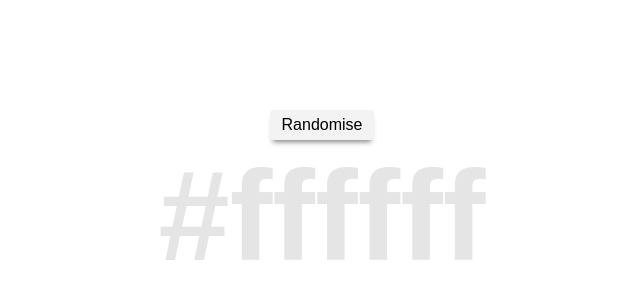
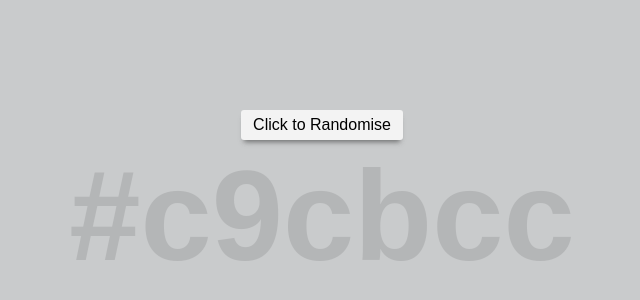
Before and after one commit to rolandjlevy/js-random-background-color, a plain HTML site: page index.html in a window 1280 px wide. Shown: the part 208-508 px from the top of the page, without its empty margins (318-958 px from the left). Drawn offline with Linux system fonts and the light colour scheme.

Commit message:
Refactored

```diff
--- a/index.html
+++ b/index.html
@@ -8,7 +8,7 @@
   </head>
   <body>
     <main class="wrapper">
-      <span class="btn">Randomise</span>
+      <span class="btn">Click to Randomise</span>
       <h1 class="header">#ffffff</h1>
     </main>
     <script src="script.js"></script>
--- a/script.js
+++ b/script.js
@@ -1,24 +1,21 @@
+document.addEventListener('DOMContentLoaded', () => {
+
   const header = document.querySelector('.header');
   const btn = document.querySelector('.btn');
-let timer = false;
 
   const base = 16;
   const hexStringLength = 6;
-const hex = [];
+  const hexChars = [];
   let counter = 0;
+  let timer = false;
 
-while (counter < base) {
-  let hexChar = counter.toString(base);
-  hex.push(hexChar);
-  counter++;
+  while (++counter < base) {
+    let char = counter.toString(base);
+    hexChars.push(char);
   }
 
   btn.addEventListener('mousedown', (e) => {
-  timer = setInterval(() => {
-    const colour = generateHexString();
-    document.body.style.backgroundColor = colour;
-    header.innerHTML = colour;
-  }, 1);
+    timer = setInterval(randomise, 1);
   });
 
   btn.addEventListener('mouseup', (e) => {
@@ -29,10 +26,20 @@ const generateHexString = () => {
     let result = '#';
     let counter = 0;
     while (++counter <= hexStringLength) {
-    const n = getRandomNum(hex.length-1);
-    result += hex[n];
+      const n = getRandomNum(hexChars.length-1);
+      result += hexChars[n];
     }
     return result;
   }
 
   const getRandomNum = (n) => Math.round(Math.random() * n);
+
+  function randomise() {
+    const colour = generateHexString();
+    document.body.style.backgroundColor = colour;
+    header.innerHTML = colour;
+  }
+
+  randomise();
+
+});
```
Also changed, not shown: 1 other file. Lines whose indentation alone changed are shown as unchanged.
